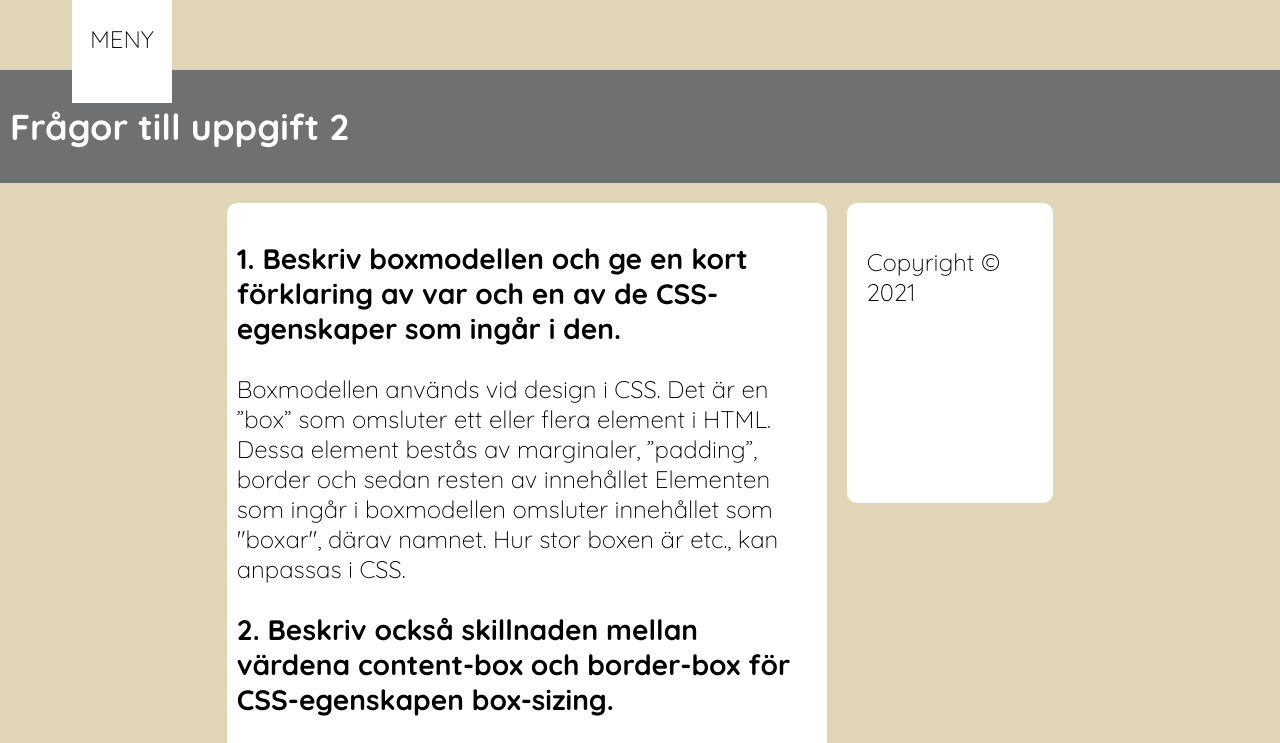
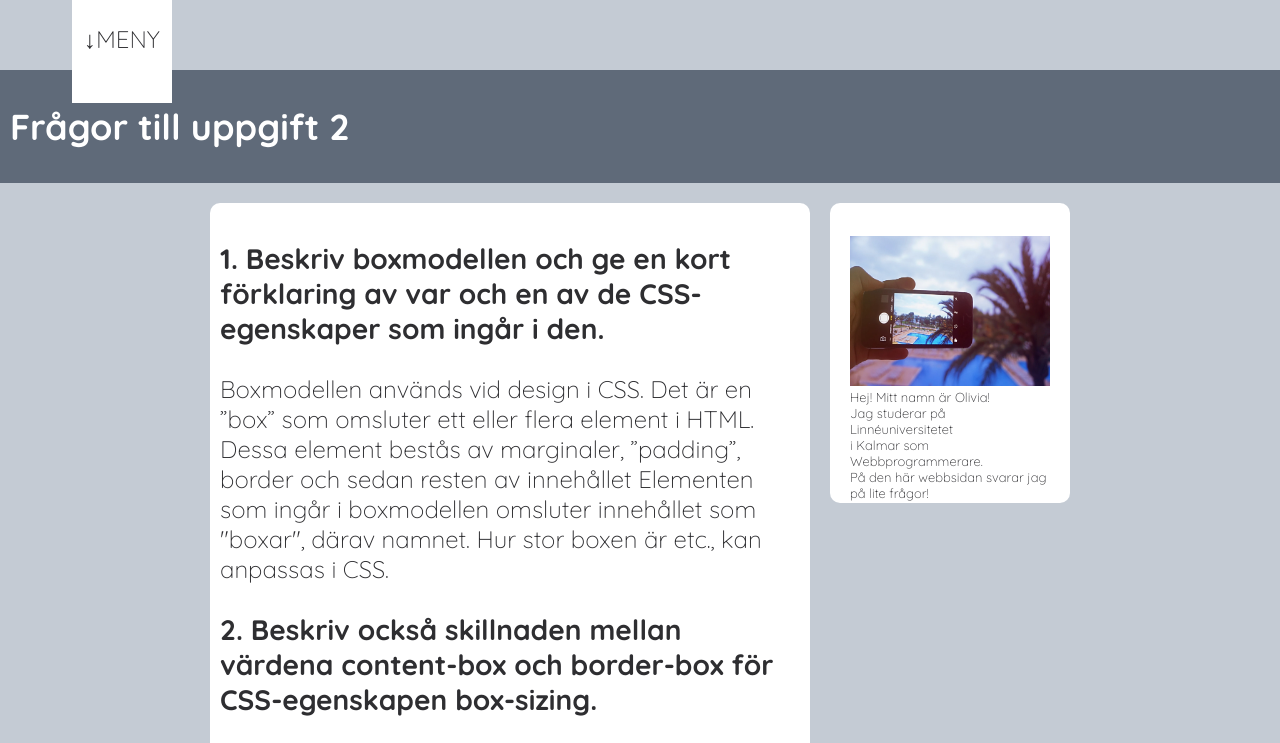
Before and after one commit to oliviaveraward/U2, a plain HTML site: page index.html in a window 1280 px wide. Shown: the top 743 px of the page. Drawn offline with Linux system fonts and the light colour scheme.

Commit message:
changetosize

```diff
--- a/index.html
+++ b/index.html
@@ -16,7 +16,7 @@
 <body>
     <div class="container">
     <nav>
-        <p>MENY</p>
+        <p> &#8595;MENY</p>
         <label for="menucheckbox" id="menuicon">
         <input type="checkbox" id="menucheckbox">
 
@@ -43,10 +43,14 @@
 
     </main>
     <aside>
+    <p> <img src="background3.webp" alt="camera">
+     Hej! Mitt namn är Olivia! <br> Jag studerar på Linnéuniversitetet <br> i Kalmar som Webbprogrammerare. <br> På den här webbsidan svarar jag på lite frågor!</p>
+    </aside>
+    <aside2>
+
+    </aside2>
+    <footer>
         <p>  Copyright &#169 2021 </p>
-    </aside>
-    <footer>
-
     </footer>
 </body>
 </html>
--- a/style.css
+++ b/style.css
@@ -3,6 +3,7 @@
 @media (min-width: 640px) { body {font-size:1rem;} }
 @media (min-width:960px) { body {font-size:1.2rem;} }
 @media (min-width:1100px) { body {font-size:1.5rem;} }
+
 
 html {
     font-size: 100%;
@@ -24,14 +25,14 @@ html, body, nav, header, main, aside, footer, article, section, div {
 /* ----- Layout ----- */
 
 main {
-    width: 100%;
+    width: 70%;
     border-radius: 10px;
 }
 
 body {
-    background-color: #e1d5b7;
+    background-color: #c4cbd4;
     margin: 0%;
-    color: #000000;
+    color: #2e2e31;
     display: grid;
     grid-template-columns: 3fr 3fr 3fr 3fr;
     grid-template-rows: 50px 1fr 1fr 100px;
@@ -69,6 +70,7 @@ nav {
     top: 0px;
     width: 100px;
     text-align: center;
+    transform: skewX(1,5)
 }
 
 nav ul {
@@ -87,17 +89,17 @@ nav a {
 }
 
 nav a:link, nav a:visited {
-    background-color: #000000;
+    background-color: #4c5361;
     color: #FFFFFF;
 }
 
 nav a:hover, nav a:active {
-    background-color: #303331;
+    background-color: #26262e;
     color: #e3eed7;
 }
 
 .thisPage {
-    background-color: #1e39d0 !important;
+    background-color: #868ab3 !important;
 
 }
 /* ------ Slut på  navigering ----- */
@@ -123,13 +125,14 @@ nav a:hover, nav a:active {
 
 header {
     grid-area: header;
-    background-color: #6f7072;
+    background-color: #5f6a79;
     color: white;
     padding: 10px;
     font-family: 'Quicksand', sans-serif;
     font-size: large;
     text-align: center;
     width: 100%;
+
 }
 header h1 {
     text-align: center;
@@ -154,16 +157,28 @@ aside {
     max-width: 100%;
     float: right;
     border-radius: 10px;
-    height: 100px;
+    width: 100%;
     display: flex;
     position: relative;
     height: 300px;
+    font-size: 13px;
+    transition: ease-in 2s;
+}
 
-
+aside :hover {
+    border-radius: 50%;
+    transform: rotate(365deg);
+    transform-origin: 20% 40%;
 }
 
 aside ul {
     position: relative;
+}
+
+
+img {
+    width: 200px;
+    height: 150px;
 }
 
 footer {
```
Also changed, not shown: page2.html (+8 -4 lines), page3.html (+7 -3 lines), background1.jpg (added), background2.webp (added), background3.webp (added).
